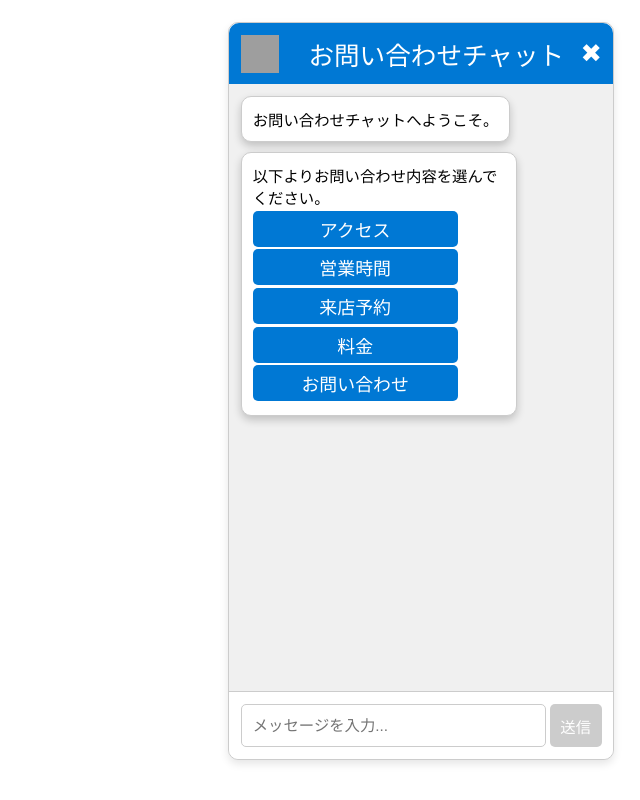
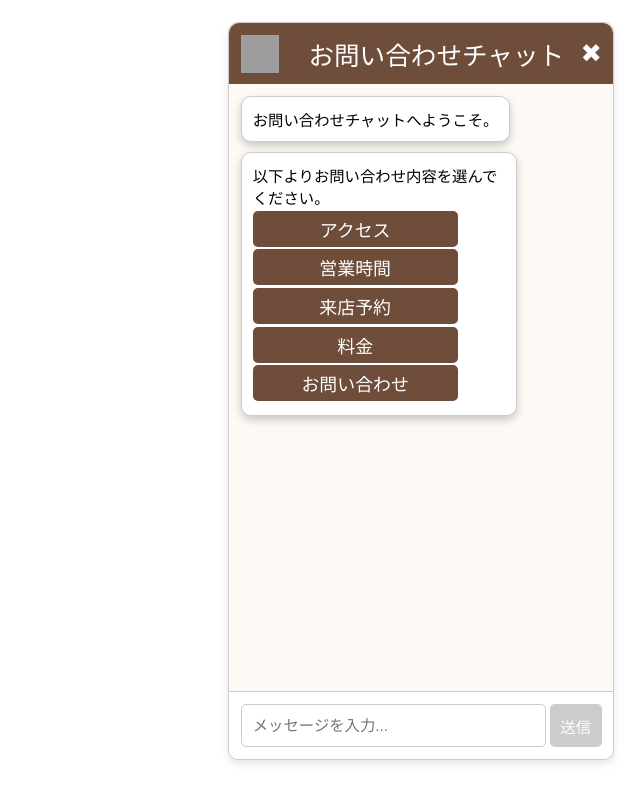
Before and after one commit to umeda-ask/restaurant-chat, a plain HTML site: page index.html in a window 1280 px wide. Both pictures are taken after a click on the button "お問い合わせはこちらから". Shown: the whole page, without its empty margins (640-1280 px from the left). Drawn offline with nearby package versions, Linux system fonts and the light colour scheme; grey boxes are pictures that could not be loaded.

Commit message:
CSS修正

```diff
--- a/chat.js
+++ b/chat.js
@@ -26,10 +26,10 @@ let userData = [];
 let userName = '', userAddress = '', userPhone = '', userInquiry = '', userAppointment = ''
 
 let appointmentFlag = false
-// const link = document.createElement('link');
-// link.rel = 'stylesheet';
-// link.href = 'https://umeda-ask.github.io/chat-sunpart/styles.css';
-// document.head.appendChild(link);
+const link = document.createElement('link');
+link.rel = 'stylesheet';
+link.href = 'https://umeda-ask.github.io/restaurant-chat/styles.css';
+document.head.appendChild(link);
 
 const css = document.createElement('link')
 css.rel = 'stylesheet';
--- a/styles.css
+++ b/styles.css
@@ -24,7 +24,7 @@
 }
 
 #chatbotHeader {
-    background: #0078d4;
+    background: #6e4d3a;
     color: white;
     padding: 3%;
     cursor: pointer;
@@ -49,7 +49,7 @@
     flex: 1;
     padding: 3%;
     overflow-y: auto;
-    background-color: #f0f0f0;
+    background-color: #fdfaf5;
 }
 
 #chatbotMessages ul {
@@ -136,7 +136,7 @@
 
 #sendMessage {
     padding: 3%;
-    background: #0078d4;
+    background: #6e4d3a;
     color: white;
     border: none;
     cursor: pointer;
@@ -156,7 +156,7 @@
     right: 2%;
     width: 6vw;
     height: 6vw;
-    background: #0078d4;
+    background: #6e4d3a;
     border: none;
     cursor: pointer;
     border-radius: 50%;
@@ -180,7 +180,7 @@
 }
 
 .choice-button {
-    background: #0078d4;;
+    background: #6e4d3a;;
     color: white;
     border: none;
     padding: 2%;
```
